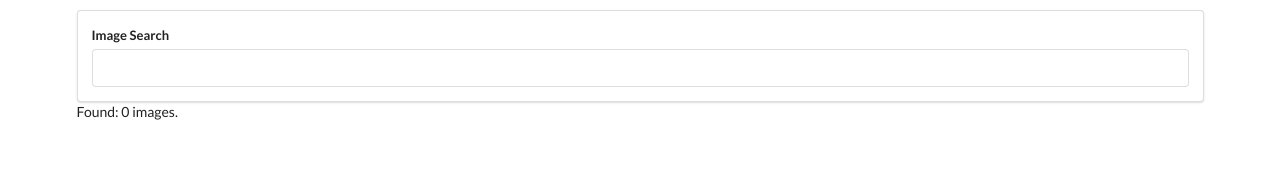
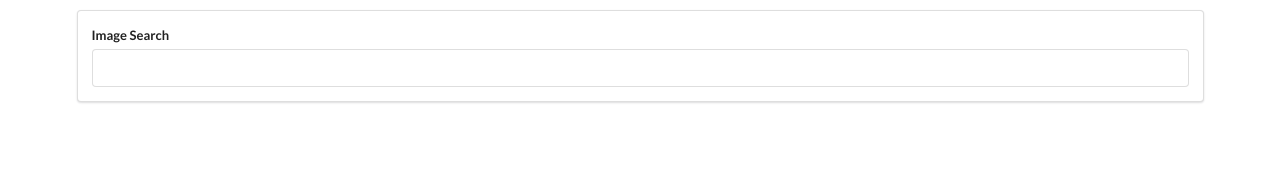
Before and after one commit to danCoda/image-search, a React (Create React App) app: page / in a window 1280 px wide. Shown: the top 172 px of the page. Built offline with nearby package versions, Linux system fonts and the light colour scheme.

Commit message:
End of 101. New component: ImagesList.

```diff
--- a/src/components/App.js
+++ b/src/components/App.js
@@ -2,6 +2,7 @@
 import axios from 'axios';
 import SearchBar from './SearchBar';
 import unsplash from '../api/unsplash'
+import ImageList from './ImageList';
 
 class App extends React.Component{
     state = { images: [] };
@@ -19,7 +20,7 @@
         return (
             <div className="ui container" style={{ marginTop: '10px' }}>
                 <SearchBar onSubmit={this.onSearchSubmit} />
-                Found: {this.state.images.length} images.
+                <ImageList images={this.state.images} />
             </div>
         );
     }
--- /dev/null
+++ b/src/components/ImageList.js
@@ -0,0 +1,11 @@
+import react from "react";
+
+const ImageList = (props) => {
+    return (
+        <div>
+
+        </div>
+    )
+};
+
+export default ImageList;
```
